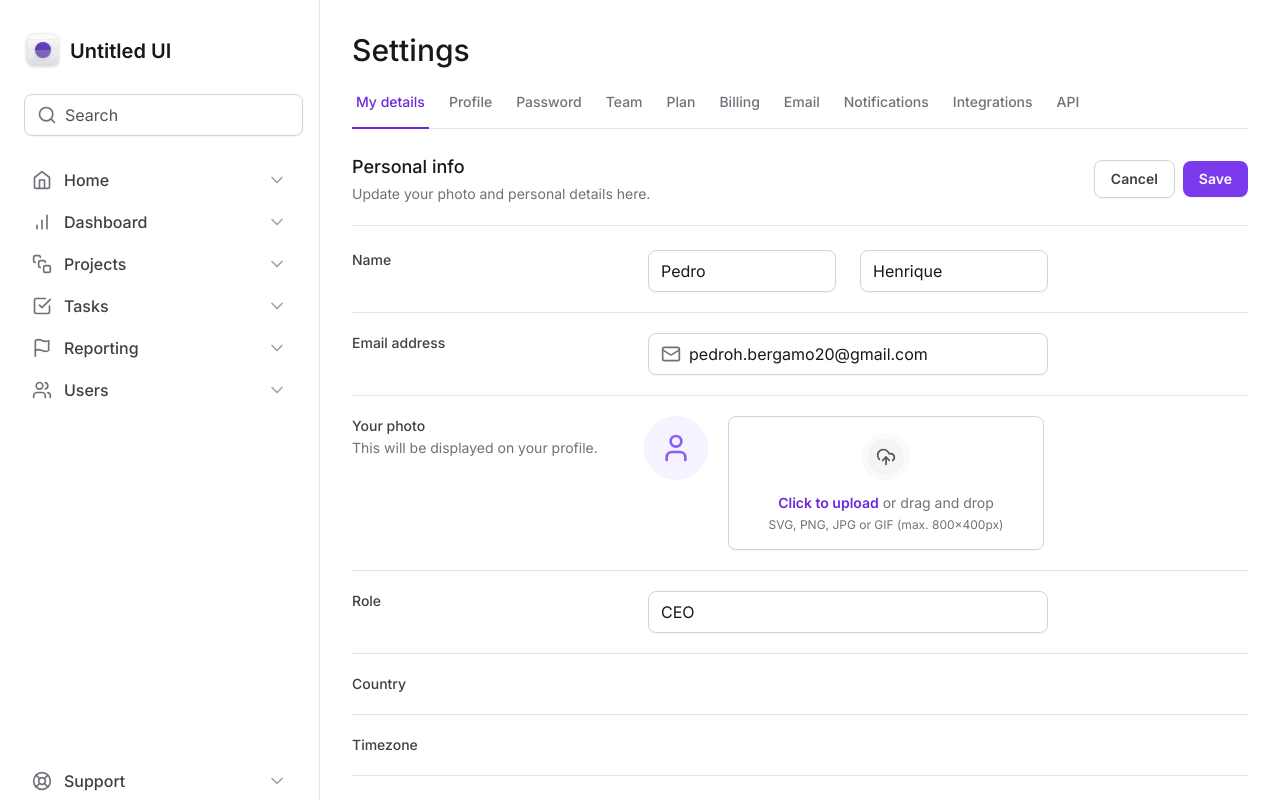
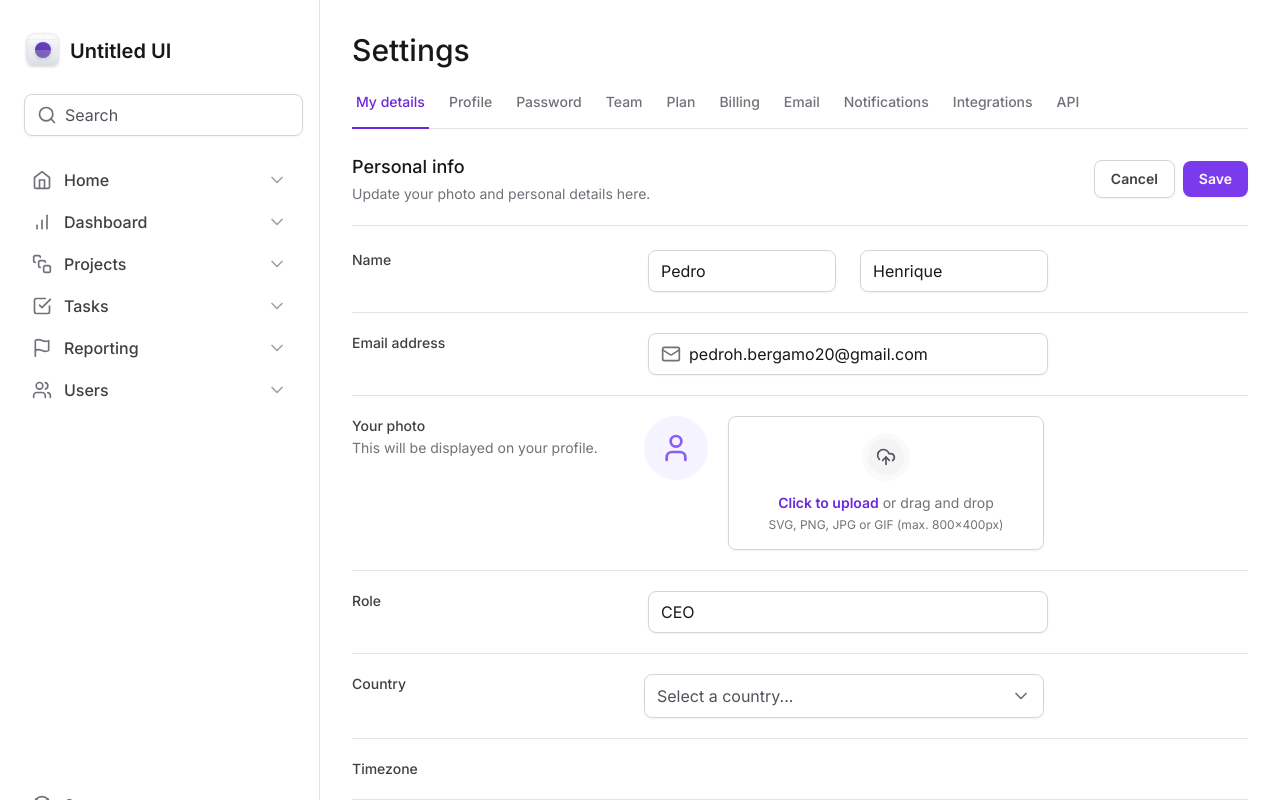
Before and after one commit to DevPedroHB/dashboard-tailwind, a Next.js app: page / in a window 1280 px wide. Shown: the top 800 px of the page. Built offline with nearby package versions, Linux system fonts and the light colour scheme.

Commit message:
🏷️ feat: Criando Select de País

```diff
--- a/package.json
+++ b/package.json
@@ -9,6 +9,7 @@
     "lint": "next lint"
   },
   "dependencies": {
+    "@radix-ui/react-select": "^1.2.2",
     "@radix-ui/react-tabs": "^1.0.4",
     "@types/node": "20.4.6",
     "@types/react": "18.2.18",
--- a/src/app/page.tsx
+++ b/src/app/page.tsx
@@ -1,4 +1,5 @@
 import { FileInput } from "@/components/Form/FileInput";
+import { Select } from "@/components/Form/Select";
 import { Input } from "@/components/Input";
 import { SettingsTabs } from "@/components/SettingsTabs";
 import { Mail } from "lucide-react";
@@ -119,7 +120,7 @@
             >
               Country
             </label>
-            <div></div>
+            <Select />
           </div>
           <div className="grid grid-cols-from gap-3 pt-5">
             <label
--- /dev/null
+++ b/src/components/Form/Select.tsx
@@ -0,0 +1,55 @@
+"use client";
+
+import * as SelectPrimitive from "@radix-ui/react-select";
+import { Check, ChevronDown } from "lucide-react";
+
+export interface ISelect {}
+
+export function Select({ ...props }: ISelect) {
+  return (
+    <SelectPrimitive.Root>
+      <SelectPrimitive.Trigger className="flex h-11 w-full items-center justify-between gap-2 rounded-lg border border-zinc-300 px-3 py-2 shadow-sm data-[placeholder]:text-zinc-600">
+        <SelectPrimitive.Value
+          placeholder="Select a country..."
+          className="text-black"
+        />
+        <SelectPrimitive.Icon>
+          <ChevronDown className="h-5 w-5 text-zinc-500" />
+        </SelectPrimitive.Icon>
+      </SelectPrimitive.Trigger>
+      <SelectPrimitive.Portal>
+        <SelectPrimitive.Content
+          side="bottom"
+          position="popper"
+          sideOffset={8}
+          className="z-10 w-[--radix-select-trigger-width] overflow-hidden rounded-lg border border-zinc-200 bg-white"
+        >
+          <SelectPrimitive.Viewport>
+            <SelectPrimitive.Item
+              value="br"
+              className="flex items-center justify-between gap-2 px-3 py-2.5 outline-none data-[highlighted]:bg-zinc-50"
+            >
+              <SelectPrimitive.ItemText className="text-black">
+                Brazil
+              </SelectPrimitive.ItemText>
+              <SelectPrimitive.ItemIndicator>
+                <Check className="h-4 w-4 text-violet-500" />
+              </SelectPrimitive.ItemIndicator>
+            </SelectPrimitive.Item>
+            <SelectPrimitive.Item
+              value="us"
+              className="flex items-center justify-between gap-2 px-3 py-2.5 outline-none data-[highlighted]:bg-zinc-50"
+            >
+              <SelectPrimitive.ItemText className="text-black">
+                United States
+              </SelectPrimitive.ItemText>
+              <SelectPrimitive.ItemIndicator>
+                <Check className="h-4 w-4 text-violet-500" />
+              </SelectPrimitive.ItemIndicator>
+            </SelectPrimitive.Item>
+          </SelectPrimitive.Viewport>
+        </SelectPrimitive.Content>
+      </SelectPrimitive.Portal>
+    </SelectPrimitive.Root>
+  );
+}
```
Also changed, not shown: 1 other file (tests, documents, lock files or other folders).
